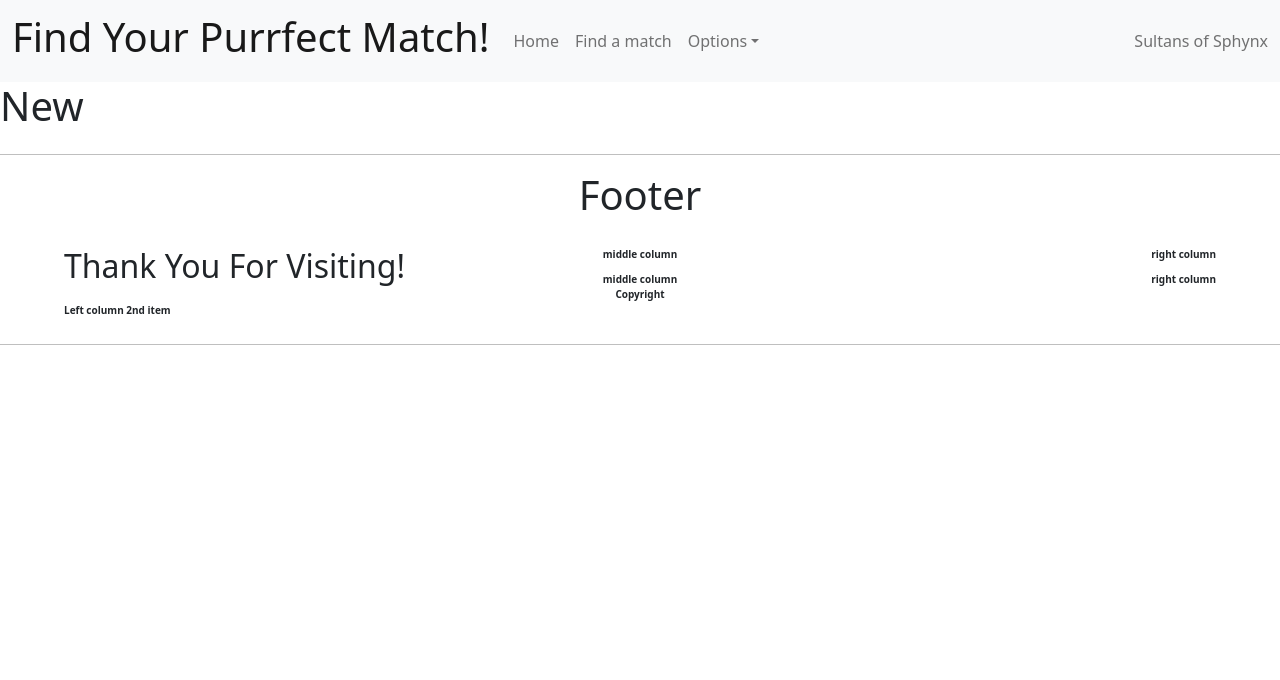
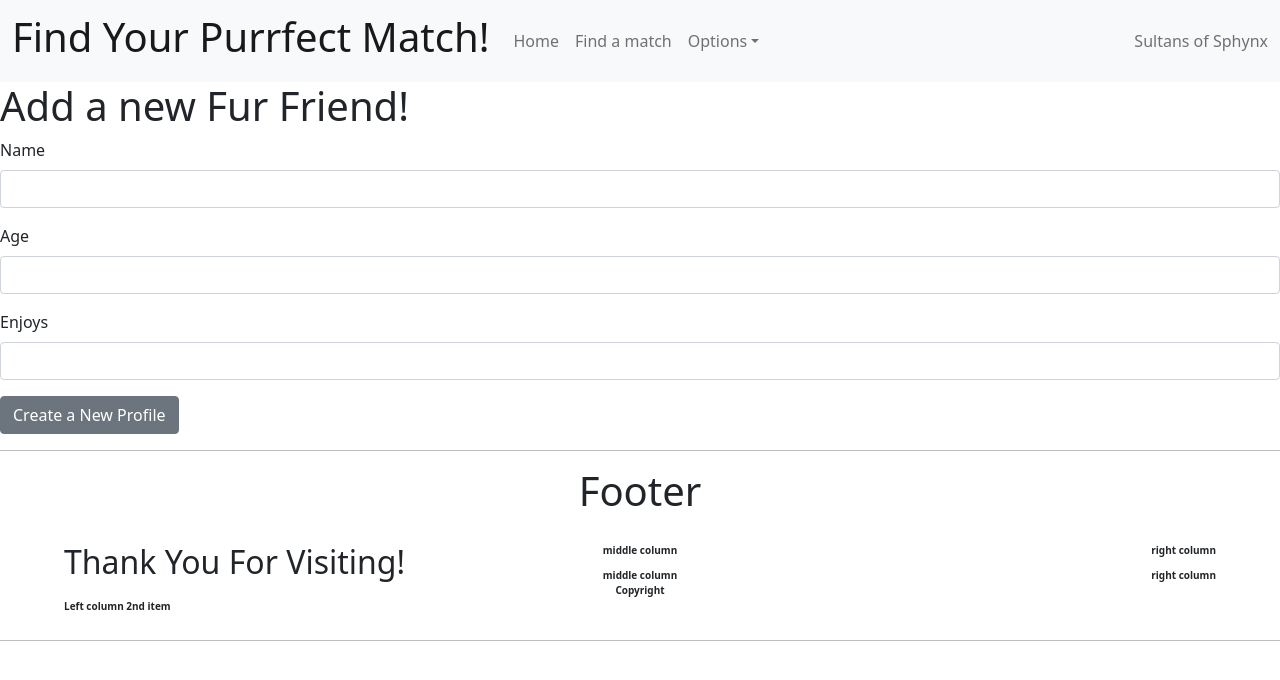
Before and after one commit to learn-academy-2022-alpha/cat-tinder-frontend-sultans-of-sphynx-kat-nico-jacob, a React (Create React App) app: page /catnew in a window 1280 px wide. Shown: the top 680 px of the page. Built offline with nearby package versions, Linux system fonts and the light colour scheme.

Commit message:
create functionality completed

```diff
--- a/src/App.js
+++ b/src/App.js
@@ -13,11 +13,7 @@ import Error from './pages/NotFound'
 import CatEdit from './pages/CatEdit'
 
 import mockCats from "./mockCats";
-import {
-    BrowserRouter as Router,
-    Route,
-    Switch
-} from 'react-router-dom'
+import {BrowserRouter as Router, Route, Switch} from 'react-router-dom'
 
 export default class App extends Component {
     constructor(props) {
@@ -25,6 +21,10 @@ export default class App extends Component {
         this.state = {
             cats: mockCats
         }
+    }
+
+    createCat = (cat) => {
+        console.log(cat)
     }
 
     render() {
@@ -41,13 +41,13 @@ export default class App extends Component {
                         let cat = this.state.cats.find(cat => cat.id === +id)
                         return <CatShow cat={cat} />
                     }} />
-                    <Route path="/catnew" component={CatNew} />
+                    <Route path="/catnew" render={(props) => <CatNew createCat={this.createCat} />}
+                    />
                     <Route path="/catedit" component={CatEdit} />
                     <Route component={Error}/>
                 </Switch>
                 <Footer />
             </Router>
-
         </>
     );
   }
--- a/src/pages/CatNew.js
+++ b/src/pages/CatNew.js
@@ -1,12 +1,56 @@
 import React, {Component} from "react";
+import { Button, Form, FormGroup, Input, Label} from 'reactstrap'
+import { Redirect } from 'react-router-dom'
 
 export default class CatNew extends Component {
+    constructor(props){
+        super(props)
+        this.state = {
+            newCat: {
+                name: "",
+                age: "",
+                enjoys: "",
+                image: ""
+            },
+            submitted: false
+        }
+    }
+
+    handleSubmit = () => {
+        this.props.createCat(this.state.newCat)
+        this.setState({submitted: true})
+    }
+
+    handleChange = (e) => {
+        let { newCat } = this.state
+        newCat[e.target.name] = e.target.value
+        this.setState({newCat: newCat})
+    }
+
     render() {
         return(
             <>
-                <h1>New </h1>
+                <h1>Add a new Fur Friend!</h1>
+                <Form>
+                    <FormGroup>
+                        <Label>Name</Label>
+                        <Input type="text" name="name" onChange={this.handleChange}/>
+                    </FormGroup>
+                    <FormGroup>
+                        <Label>Age</Label>
+                        <Input type="text" name="age" onChange={this.handleChange}/>
+                    </FormGroup>
+                    <FormGroup>
+                        <Label>Enjoys</Label>
+                        <Input type="text" name="enjoys" onChange={this.handleChange}/>
+                    </FormGroup>
+                    <Button name="submit" onClick={this.handleSubmit}>
+                        Create a New Profile
+                    </Button>
+                    {this.state.submitted && <Redirect to="/catindex" />}
+                </Form>
+
             </>
-
         )
     }
 }
```
Also changed, not shown: 1 other file (tests, documents, lock files or other folders).
